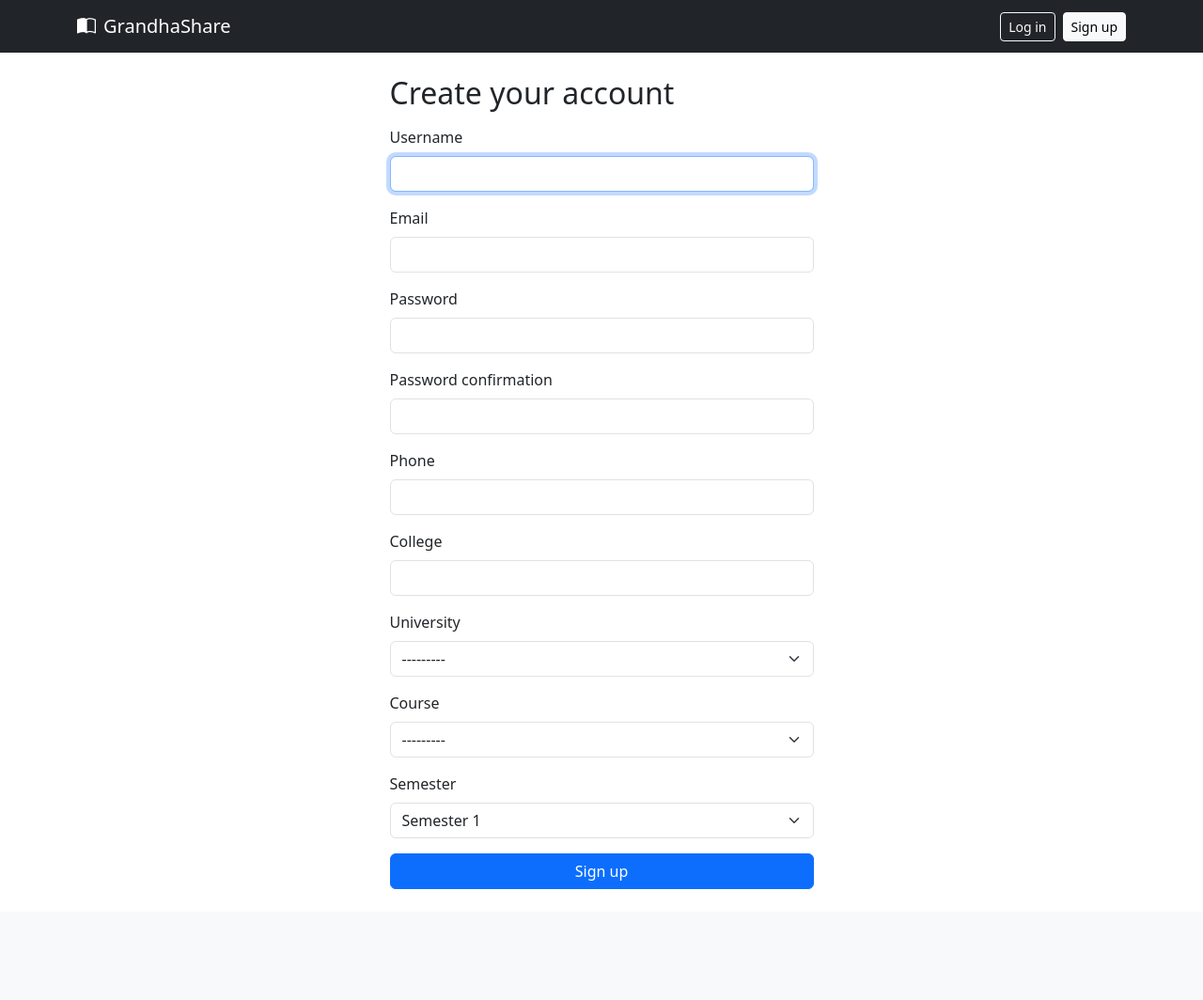
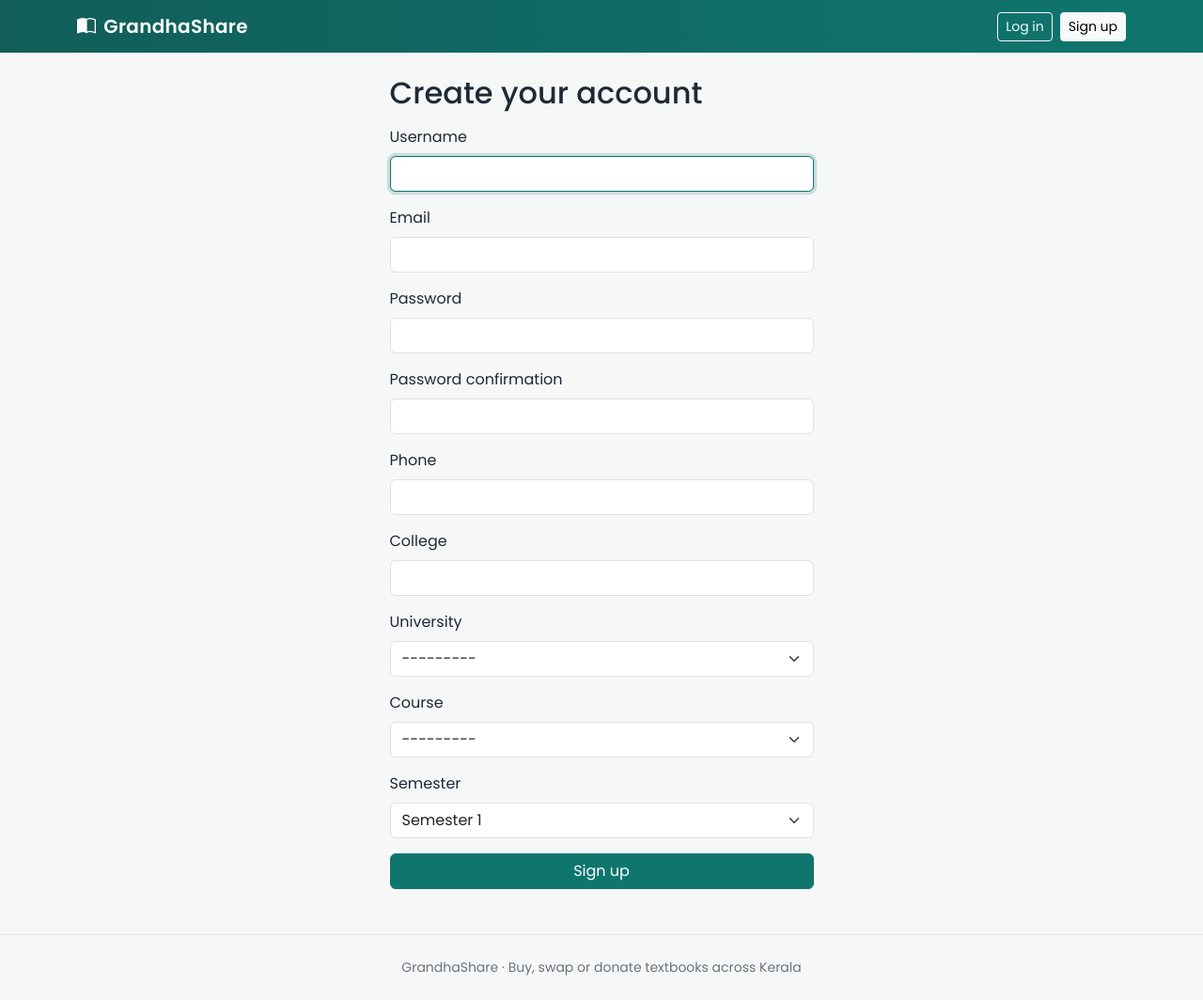
Before and after one commit to merinks2004/grandhashare, a Django app: page /accounts/signup/ in a window 1280 px wide. Shown: the whole page at 94% size. Before the commit the page ends 946 px from the top, so only its background shows below. Run offline with Django 5.2, Linux system fonts and the light colour scheme; data that the repository does not hold is empty.

Commit message:
Add design theme with custom CSS and Poppins font

```diff
--- a/config/settings.py
+++ b/config/settings.py
@@ -118,6 +118,7 @@ USE_TZ = True
 # https://docs.djangoproject.com/en/6.1/howto/static-files/
 
 STATIC_URL = 'static/'
+STATICFILES_DIRS = [BASE_DIR / "static"]
 
 
 # Email
--- /dev/null
+++ b/static/css/style.css
@@ -0,0 +1,71 @@
+:root {
+    --gs-primary: #0f766e;
+    --gs-primary-dark: #115e59;
+    --gs-accent: #f59e0b;
+    --gs-bg: #f6f8f7;
+    --gs-text: #1f2937;
+
+    --bs-link-color-rgb: 15, 118, 110;
+    --bs-link-hover-color-rgb: 17, 94, 89;
+}
+
+body {
+    font-family: "Poppins", sans-serif;
+    background: var(--gs-bg);
+    color: var(--gs-text);
+}
+
+/* Navbar */
+.navbar-gs {
+    background: linear-gradient(90deg, var(--gs-primary-dark), var(--gs-primary));
+}
+.navbar-gs .navbar-brand {
+    font-weight: 600;
+    letter-spacing: 0.3px;
+}
+
+/* Buttons */
+.btn-primary {
+    --bs-btn-bg: var(--gs-primary);
+    --bs-btn-border-color: var(--gs-primary);
+    --bs-btn-hover-bg: var(--gs-primary-dark);
+    --bs-btn-hover-border-color: var(--gs-primary-dark);
+    --bs-btn-active-bg: var(--gs-primary-dark);
+    --bs-btn-active-border-color: var(--gs-primary-dark);
+}
+
+/* Form fields */
+.form-control:focus,
+.form-select:focus {
+    border-color: var(--gs-primary);
+    box-shadow: 0 0 0 0.2rem rgba(15, 118, 110, 0.2);
+}
+
+/* Home page banner */
+.hero {
+    background: linear-gradient(135deg, #ecfdf5, #fef3c7);
+    border-radius: 1.25rem;
+}
+
+/* Book cards */
+.book-card {
+    border: 0;
+    border-radius: 1rem;
+    box-shadow: 0 2px 10px rgba(0, 0, 0, 0.06);
+    transition: transform 0.2s, box-shadow 0.2s;
+}
+.book-card:hover {
+    transform: translateY(-4px);
+    box-shadow: 0 10px 24px rgba(0, 0, 0, 0.1);
+}
+.book-card .card-footer {
+    background: transparent;
+    border-top: 1px solid #eef2f0;
+    color: var(--gs-primary);
+}
+
+/* Footer */
+.footer-gs {
+    color: #6b7280;
+    border-top: 1px solid #e5e7eb;
+}
--- a/templates/base.html
+++ b/templates/base.html
@@ -1,3 +1,4 @@
+{% load static %}
 <!DOCTYPE html>
 <html lang="en">
 <head>
@@ -6,9 +7,12 @@
     <title>{% block title %}GrandhaShare{% endblock %}</title>
     <link href="https://cdn.jsdelivr.net/npm/bootstrap@5.3.3/dist/css/bootstrap.min.css" rel="stylesheet">
     <link href="https://cdn.jsdelivr.net/npm/bootstrap-icons@1.11.3/font/bootstrap-icons.min.css" rel="stylesheet">
+    <link rel="preconnect" href="https://fonts.googleapis.com">
+<link href="https://fonts.googleapis.com/css2?family=Poppins:wght@400;500;600&display=swap" rel="stylesheet">
+<link href="{% static 'css/style.css' %}" rel="stylesheet">
 </head>
 <body>
-    <nav class="navbar navbar-expand-lg bg-dark navbar-dark">
+    <nav class="navbar navbar-expand-lg navbar-gs navbar-dark">
         <div class="container">
             <a class="navbar-brand" href="{% url 'home' %}"><i class="bi bi-book-half me-2"></i>GrandhaShare</a>
             <div class="ms-auto d-flex align-items-center gap-2">
@@ -30,6 +34,10 @@
         {% block content %}{% endblock %}
     </main>
 
+    <footer class="footer-gs text-center py-4 mt-5 small">
+       GrandhaShare &middot; Buy, swap or donate textbooks across Kerala
+    </footer>
+
     <script src="https://cdn.jsdelivr.net/npm/bootstrap@5.3.3/dist/js/bootstrap.bundle.min.js"></script>
 </body>
 </html>
--- a/templates/listings/home.html
+++ b/templates/listings/home.html
@@ -3,7 +3,7 @@
 {% block title %}GrandhaShare - Buy, swap or donate textbooks across Kerala{% endblock %}
 
 {% block content %}
-<div class="p-5 mb-4 bg-light rounded-3 text-center">
+<div class="hero p-5 mb-4 text-center">
     <h1 class="display-5 fw-bold">Buy, swap or donate textbooks across Kerala</h1>
     <p class="lead">Find the right book for your university, course and semester.</p>
     {% if not user.is_authenticated %}
@@ -15,7 +15,7 @@
 <div class="row g-3">
     {% for book in latest %}
         <div class="col-md-6 col-lg-4">
-            <div class="card h-100">
+            <div class="card book-card h-100">
                 <div class="card-body">
                     <h5 class="card-title">{{ book.title }}</h5>
                     <p class="card-text text-muted mb-1">by {{ book.author }}</p>
```
